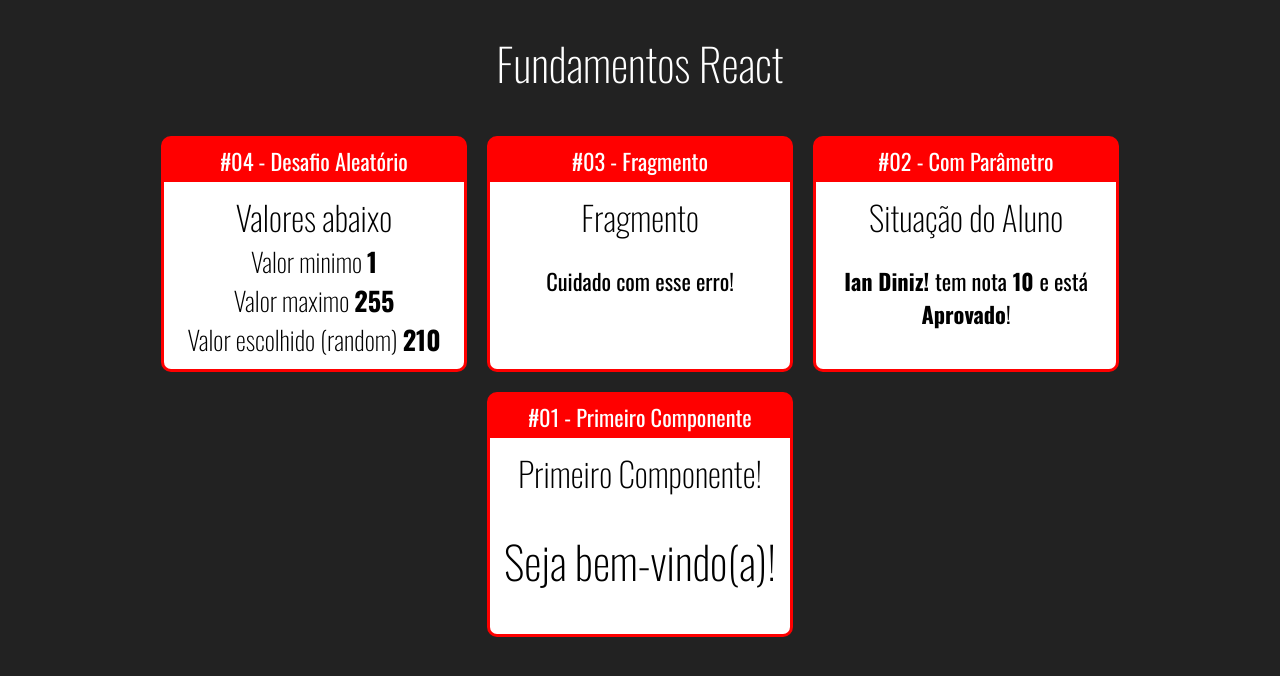
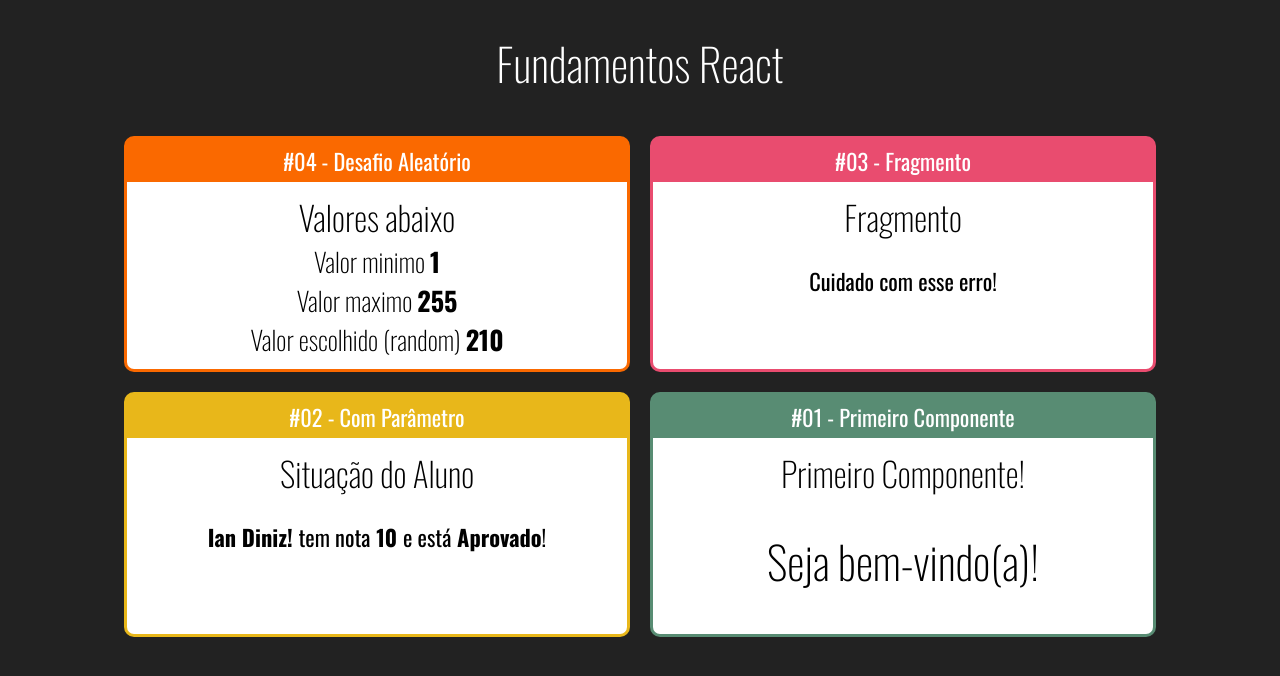
Before and after one commit to IanDinizFK/Curso-React-Udemy, a React (Create React App) app in the folder fundamentos-react/: page / in a window 1280 px wide. Shown: the top 676 px of the page. Built offline with nearby package versions, Linux system fonts and the light colour scheme.

Commit message:
Aula 27 - Componente Card #03
Adicionando estilização aos componentes com cor usando propriedades.

```diff
--- a/fundamentos-react/src/App.jsx
+++ b/fundamentos-react/src/App.jsx
@@ -10,19 +10,19 @@
     <div className="App">
         <h1>Fundamentos React</h1>
         <div className="Cards">
-            <Card titulo="#04 - Desafio Aleatório">
+            <Card titulo="#04 - Desafio Aleatório" color="#FA6900">
                 <Aleatorio min={1} max={255} />
             </Card>
-            <Card titulo="#03 - Fragmento">
+            <Card titulo="#03 - Fragmento" color="#E94C6F">
                 <Fragmento />
             </Card>
-            <Card titulo="#02 - Com Parâmetro">
+            <Card titulo="#02 - Com Parâmetro" color="#E8B71A">
                 <ComParametro
                     titulo="Situação do Aluno"
                     aluno="Ian Diniz!"
                     nota={10.0} />
             </Card>
-            <Card titulo="#01 - Primeiro Componente">
+            <Card titulo="#01 - Primeiro Componente" color="#588C73">
                 <Primeiro />
             </Card>
         </div>
--- a/fundamentos-react/src/components/basicos/layout/Card.css
+++ b/fundamentos-react/src/components/basicos/layout/Card.css
@@ -1,13 +1,12 @@
 .Card{
-    background-color: red;
-    border: 3px solid red;
+    border: 3px solid;
     border-radius: 10px;
     overflow: hidden;
     margin: 10px;
     display: flex;
     flex-direction: column;
-    min-width: 300px;
-    max-width: 300px;
+    min-width: 500px;
+    max-width: 500px;
 }
 
 
--- a/fundamentos-react/src/components/basicos/layout/Card.jsx
+++ b/fundamentos-react/src/components/basicos/layout/Card.jsx
@@ -2,8 +2,13 @@
 import "./Card.css"
 
 export default props => {
+
+    const cardStyle = {
+        backgroundColor: props.color || '#F00',
+        borderColor: props.color || '#F00',
+    }
     return (
-        <div className="Card">
+        <div className="Card" style={cardStyle}>
             <div className="Title">{props.titulo}</div>
             <div className="Content">
                 {props.children}
```
